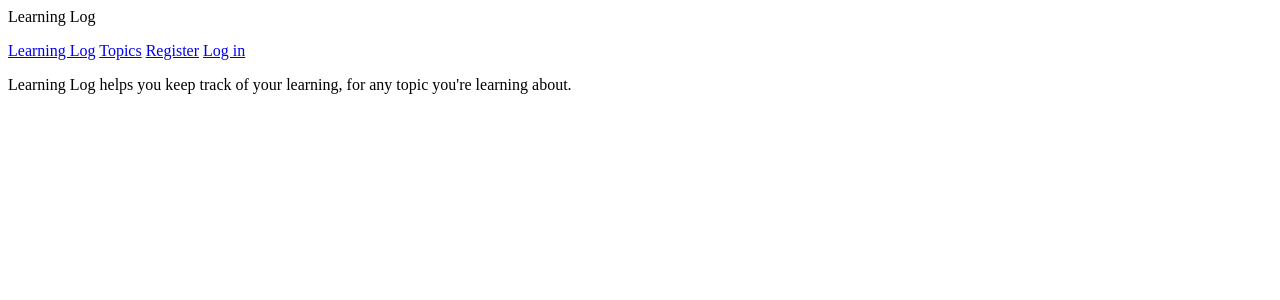
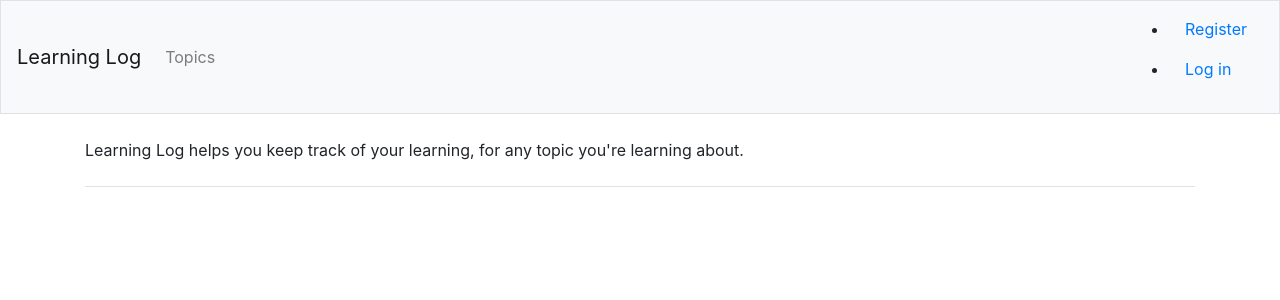
Before and after one commit to Alex19951209/Django-Learning-Log, a Django app: page / in a window 1280 px wide. Shown: the top 300 px of the page. Run offline with Django 4.2, Linux system fonts and the light colour scheme; some libraries are stand-ins or nearby versions.

Commit message:
Design settings, changes in base.html

```diff
--- a/learning_log/settings.py
+++ b/learning_log/settings.py
@@ -34,6 +34,9 @@ INSTALLED_APPS = [
     # Мої Застосунки
     'learning_logs',
     'users',
+
+    # Стороні застосунки.
+    'bootstrap4',
 
     # Установки django.
     'django.contrib.admin',
@@ -108,7 +111,7 @@ AUTH_PASSWORD_VALIDATORS = [
 # Internationalization
 # https://docs.djangoproject.com/en/4.2/topics/i18n/
 
-LANGUAGE_CODE = 'en-us'
+LANGUAGE_CODE = 'en'
 
 TIME_ZONE = 'UTC'
 
--- a/learning_logs/templates/learning_logs/base.html
+++ b/learning_logs/templates/learning_logs/base.html
@@ -1,13 +1,57 @@
-<p>
-	<a href="{% url 'learning_logs:index' %}">Learning Log</a>
-	<a href="{% url 'learning_logs:topics' %}">Topics</a>
-	{% if user.is_authenticated %}
-	  Hello, {{ user.username }}.
-	  <a href="{% url 'users:logout' %}">Log out</a>
-	{% else %}
-	  <a href="{% url 'users:register' %}">Register</a>
-	  <a href="{% url 'users:login' %}">Log in</a>
-	{% endif %}
-</p>
+{% load bootstrap4 %}
 
-{% block content %}{% endblock content %}
+<!doctype html>
+<html lang="en">
+<head>
+	<meta chaeset="utf-8">
+	<meta name="viewport" content="width=device-width, initial-scale=1,
+		shrink-to-fit=no">
+	<title>Learning Log</title>
+
+	{% bootstrap_css %}
+	{% bootstrap_javascript jquery='full' %}
+
+</head>
+<body>
+	<nav class="navbar navbar-expand-md navbar-light bg-light mb-4 border">
+
+		<a class="navbar-brand" href="{% url 'learning_logs:index' %}">
+			Learning Log</a>
+
+		<button class="navbar-toggler" type="button" data-toggle="collapse"
+			data-target="#navbarCollapse" aria-controls="navbarCollapse"
+			aria-expanded="false" aria-label="Toggle navigation">
+		  <span class="navbar-toggler-icon"></span></button>
+		<div class="collapse navbar-collapse" id="navbarCollapse">
+			<ul class="navbar-nav mr-auto">
+				<li class="nav-item">
+					<a class="nav-link" href="{% url 'learning_logs:topics'%}">
+					Topics</a></li>
+			</ul>
+			<ul>
+				{% if user.is_authenticated %}
+					<li class="nav-item">
+						<span class="navbar-text">Hello, {{ user.username }}</span>
+					</li>
+					<li class="nav-item">
+						<a class="nav-link" href="{% url 'users:logout' %}">Log out</a>
+					</li>
+				{% else %}
+					<li class="nav-item">
+						<a class="nav-link" href="{% url 'users:register' %}">Register</a>
+					</li>
+					<li class="nav-item">
+						<a class="nav-link" href="{% url 'users:login' %}">Log in</a></li>
+				{% endif %}
+			</ul>
+		</div>
+	</nav>
+
+	<main role="main" class="container">
+		<div class="pb-2 border-bottom">
+			{% block content %}{% endblock content %}
+		</div>
+	</main>
+</body>
+
+</html>
--- a/learning_logs/templates/learning_logs/index.html
+++ b/learning_logs/templates/learning_logs/index.html
@@ -1,4 +1,3 @@
-<p>Learning Log</p>
 {% extends "learning_logs/base.html" %}
 
 {% block content %}
--- a/learning_logs/views.py
+++ b/learning_logs/views.py
@@ -21,8 +21,8 @@ def topic(request, topic_id):
 	"""Show a single topic and all its entries."""
 	topic = Topic.objects.get(id=topic_id)
 	# Пересвідитись, що тема належить поточному користувачеві.
-	if topic.owner !=request.user:
-		raise Http404
+	check_topic_owner(topic, request.user)
+
 
 	entries = topic.entry_set.order_by('-date_added')
 	context = {'topic': topic, 'entries': entries}
@@ -72,8 +72,7 @@ def edit_entry(request, entry_id):
 	"""Edit an eiting entry."""
 	entry = Entry.objects.get(id=entry_id)
 	topic = entry.topic
-	if topic.owner != request.user:
-		raise Http404
+	check_topic_owner(topic, request.user)
 
 	if request.method !='POST':
 		# Initial requet; pre-fill ith the current entry.
@@ -87,3 +86,9 @@ def edit_entry(request, entry_id):
 
 	context = {'entry': entry, 'topic': topic, 'form':form}
 	return render(request, 'learning_logs/edit_entry.html', context)
+
+
+def check_topic_owner(topic, user):
+	# Перевіряти чи дана тема належить дійсно до користувача."""
+	if topic.owner != user:
+		raise Http404
```
Also changed, not shown: db.sqlite3.
